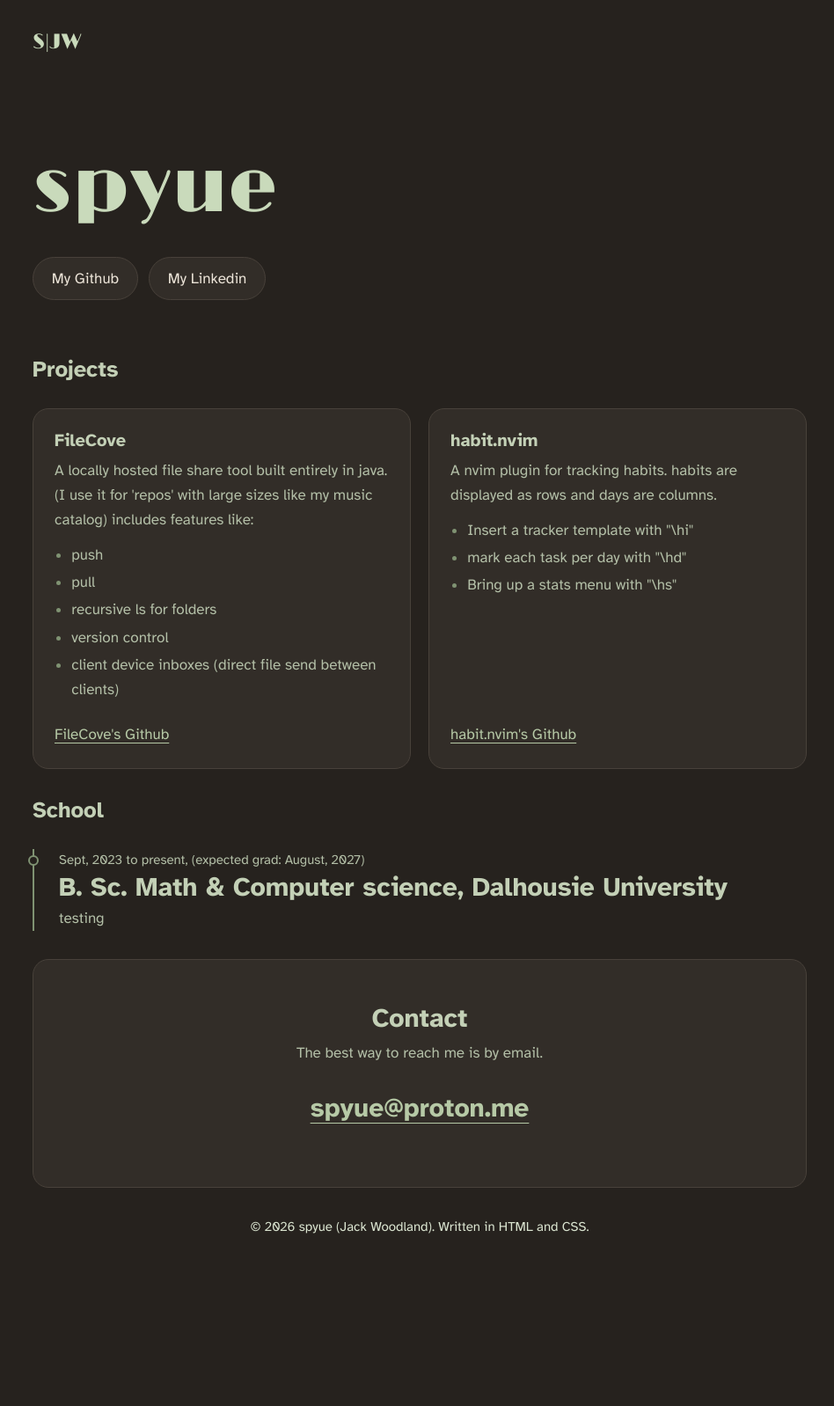
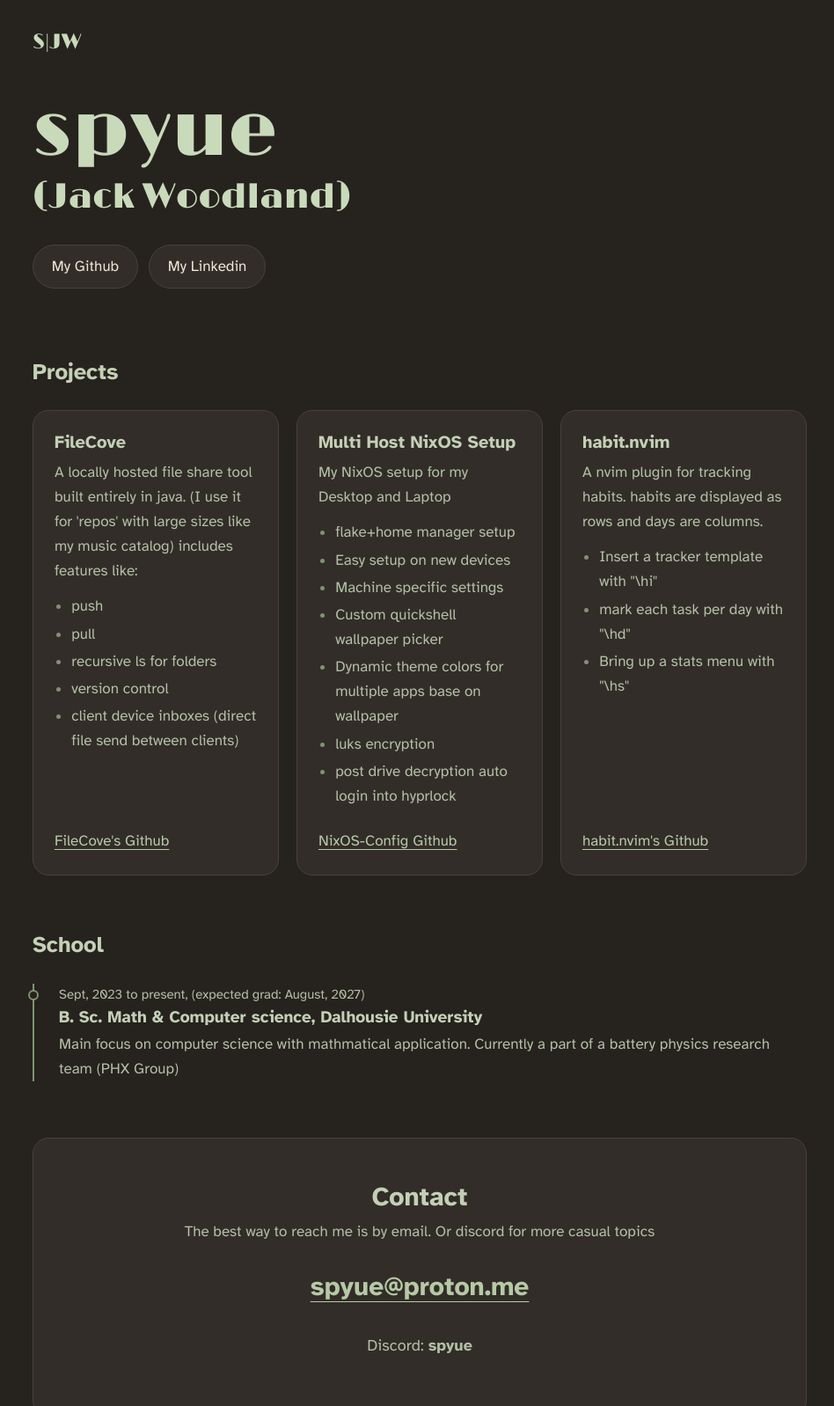
Before and after one commit to spyue/spyue.github.io, a plain HTML site: page index.html in a window 1280 px wide. Shown: the top 1598 px of the page at 88% size, without its empty margins (163-1111 px from the left). Before the commit the page ends 1471 px from the top, so only its background shows below. Drawn offline with nearby package versions, Linux system fonts and the light colour scheme.

Commit message:
added a project and customized some styling

```diff
--- a/index.html
+++ b/index.html
@@ -32,6 +32,7 @@
       <main id="main">
         <section class="hero stagger" id="top">
           <h1 class="reveal">spyue</h1>
+          <p class="subtitle reveal">(Jack Woodland)</p>
 
           <ul class="hero-links reveal">
             <li>
@@ -76,6 +77,25 @@
             </li>
 
             <li class="card project reveal">
+              <h3>Multi Host NixOS Setup</h3>
+              <p>
+                My NixOS setup for my Desktop and Laptop
+              </p>
+              <ul class="features">
+                <li>flake+home manager setup</li>
+                <li>Easy setup on new devices</li>
+                <li>Machine specific settings</li>
+                <li>Custom quickshell wallpaper picker </li>
+                <li>Dynamic theme colors for multiple apps base on wallpaper</li>
+                <li>luks encryption</li>
+                <li>post drive decryption auto login into hyprlock</li>
+              </ul>
+              <div class="project-links">
+                <a href="https://github.com/spyue/nixos-config">NixOS-Config Github</a>
+              </div>
+            </li>
+
+            <li class="card project reveal">
               <h3>habit.nvim</h3>
               <p>
                 A nvim plugin for tracking habits. habits are displayed as rows
@@ -104,7 +124,7 @@
                 grad: <time datetime="2027-08">August, 2027</time>)
               </p>
               <h3>B. Sc. Math &amp; Computer science, Dalhousie University</h3>
-              <p>testing</p>
+              <p>Main focus on computer science with mathmatical application. Currently a part of a battery physics research team (PHX Group) </p>
             </li>
           </ol>
         </section>
@@ -112,9 +132,13 @@
         <section class="section" id="contact">
           <div class="card contact-card reveal">
             <h2>Contact</h2>
-            <p>The best way to reach me is by email.</p>
+            <p>
+              The best way to reach me is by email. Or discord for more casual
+              topics
+            </p>
             <p class="contact-email">
               <a href="mailto:spyue@proton.me">spyue@proton.me</a>
+              <p class="contact-discord">Discord: <strong>spyue</strong></p>
             </p>
           </div>
         </section>
--- a/style.css
+++ b/style.css
@@ -101,7 +101,7 @@ a:hover {
 }
 
 .section {
-  padding-block: 1rem;
+  padding-block: 2rem;
 }
 
 .section > h2 {
@@ -141,7 +141,7 @@ a:hover {
 
 /*hero*/
 .hero {
-  padding-top: 4.5rem;
+  padding-top: 0.5rem;
   padding-bottom: 3rem;
 }
 
@@ -167,12 +167,19 @@ a:hover {
 }
 
 .hero h1 {
-  margin: 0 0 1.25rem;
+  margin: 0 0 0.4rem;
   font-family: var(--font-name);
   font-size: clamp(2.75rem, 9vw, 5.5rem);
   font-weight: 400;
   line-height: 1.05;
   letter-spacing: 0.01em;
+  color: var(--name);
+}
+.hero .subtitle {
+  margin: 0 0 1.25rem;
+  font-family: var(--font-name);
+  font-size: clamp(1.5rem, 4.5vw, 2.5rem);
+  line-height: 1.1;
   color: var(--name);
 }
 
@@ -210,15 +217,6 @@ a:hover {
   border-color: var(--sage);
 }
 
-button-primary {
-  background: var(--button-bg);
-  border-color: var(--button-bg);
-  color: var(--button-text);
-}
-.button-primary:hover {
-  border-color: var(--button-bg);
-}
-
 /*about*/
 .about-body {
   max-width: 40rem;
@@ -231,7 +229,7 @@ button-primary {
   border-radius: var(--radius);
   padding: 1.5rem;
   transition:
-    transform 0.3s var(ease),
+    transform 0.3s var(--ease),
     box-shadow 0.3s var(--ease),
     border-color 0.3s ease;
 }
@@ -253,7 +251,7 @@ button-primary {
 
 .project:hover {
   transform: translateY(-4px);
-  border: var(--sage);
+  border-color: var(--sage);
   box-shadow: 0 12px 28px -12px var(--shadow);
 }
 
@@ -345,7 +343,7 @@ code {
 
 .timeline h3 {
   margin: 0 0 0.3rem;
-  font-size: 1.875rem;
+  font-size: 1.1875rem;
   font-weight: 700;
 }
 
@@ -356,7 +354,7 @@ code {
 
 .when {
   font-size: 0.9375rem;
-  margin-bottom: 0.15 !important;
+  margin-bottom: 0.15rem !important;
 }
 
 /*contact*/
@@ -378,6 +376,11 @@ code {
   font-size: clamp(1.25rem, 4vw, 1.875rem);
   font-weight: 700;
   overflow-wrap: anywhere;
+}
+.contact-discord {
+  margin: 0.75rem 0 0;
+  font-size: 1.125rem;
+  color: var(--ink-soft);
 }
 
 /*footer*/
@@ -414,6 +417,6 @@ code {
     padding-top: 2.5rem;
   }
   .section {
-    padding-block: 3rem;
+    padding-block: 1rem;
   }
 }
```
